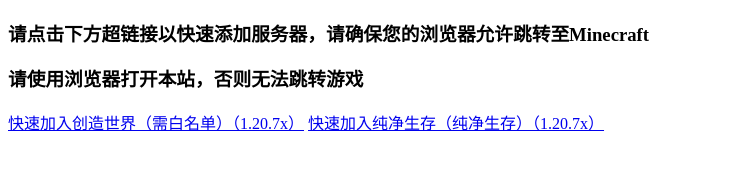
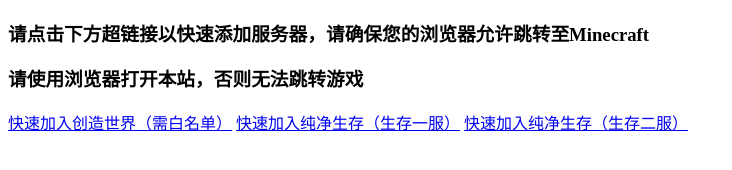
Before and after one commit to TongziJun/fgarea, a plain HTML site: page index.html in a window 1280 px wide. Shown: the whole page, without its empty margins (0-732 px from the left). Drawn offline with Linux system fonts and the light colour scheme.

Commit message:
Update index.html
更新生存二服

```diff
--- a/index.html
+++ b/index.html
@@ -7,7 +7,8 @@
 <body>
   <h3>请点击下方超链接以快速添加服务器，请确保您的浏览器允许跳转至Minecraft</h3>
   <h3>请使用浏览器打开本站，否则无法跳转游戏</h3>
-  <a href="minecraft://?addExternalServer=Fungal%20Area||fgarea.xyz:27006">快速加入创造世界（需白名单）（1.20.7x）</a>
-  <a href="minecraft://?addExternalServer=Fungal%20Area||fgarea.xyz:27009">快速加入纯净生存（纯净生存）（1.20.7x）</a>
+  <a href="minecraft://?addExternalServer=Fungal%20Area||fgarea.xyz:27006">快速加入创造世界（需白名单）</a>
+  <a href="minecraft://?addExternalServer=Fungal%20Area||fgarea.xyz:27001">快速加入纯净生存（生存一服）</a>
+  <a href="minecraft://?addExternalServer=Fungal%20Area||fgarea.xyz:27009">快速加入纯净生存（生存二服）</a>
 </body>
 </html>
```
